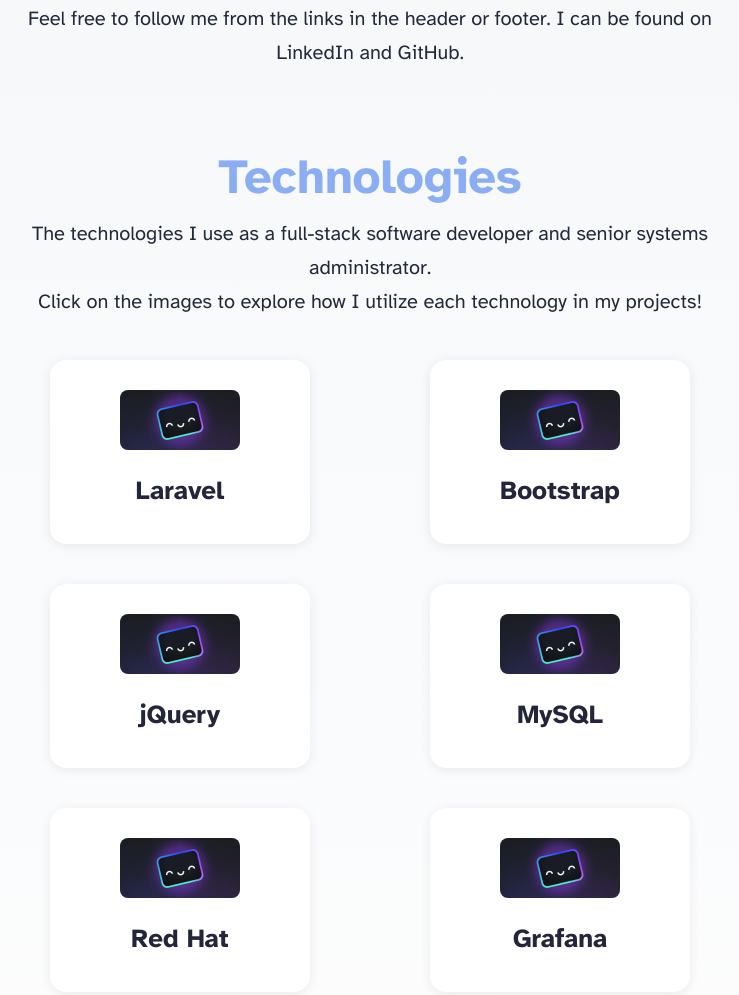
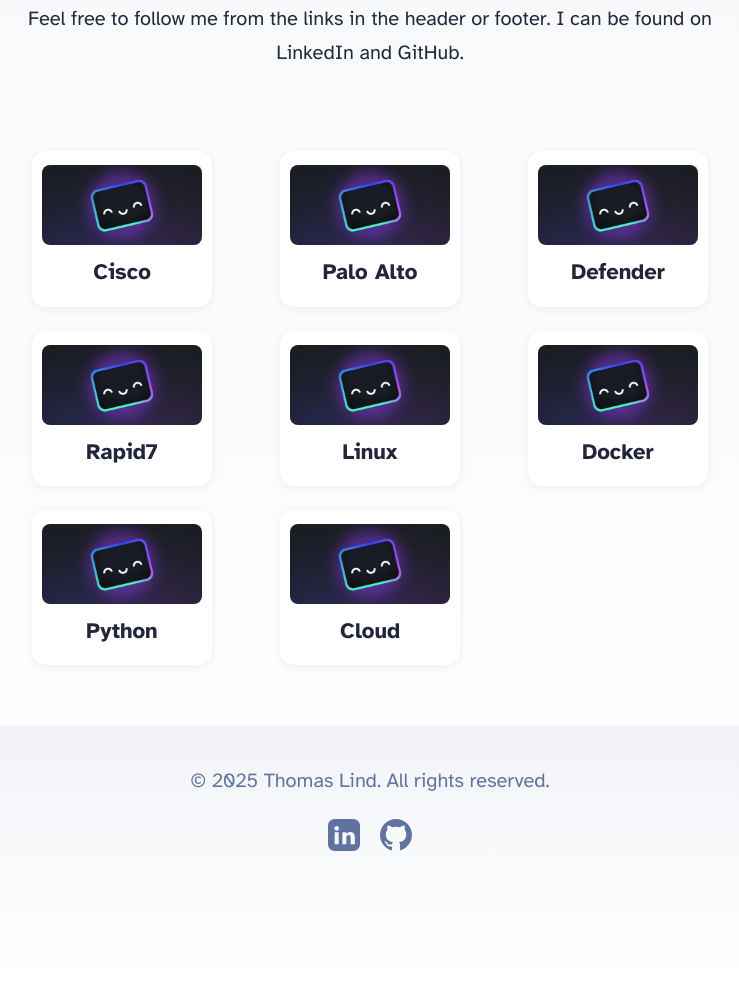
Before and after one commit to TommyL22/webcv, an Astro site: page / in a window 1280 px wide. Shown: the part 852-1847 px from the top of the page, without its empty margins (270-1009 px from the left). Built offline with nearby package versions, Linux system fonts and the light colour scheme; Astro itself is replaced by a stand-in of ours.

Commit message:
Technologies component update

```diff
--- a/src/components/Technologies.astro
+++ b/src/components/Technologies.astro
@@ -1,44 +1,39 @@
 ---
 // filepath: src/components/Technologies.astro
 const technologies = [
-  { name: "Laravel", img: "/tech/blog-placeholder-about.jpg", alt: "Laravel" },
-  { name: "Bootstrap", img: "/tech/blog-placeholder-about.jpg", alt: "Bootstrap" },
-  { name: "jQuery", img: "/tech/blog-placeholder-about.jpg", alt: "jQuery" },
-  { name: "MySQL", img: "/tech/blog-placeholder-about.jpg", alt: "MySQL" },
-  { name: "Red Hat", img: "/tech/blog-placeholder-about.jpg", alt: "Red Hat" },
-  { name: "Grafana", img: "/tech/blog-placeholder-about.jpg", alt: "Grafana" },
-  { name: "Rundeck", img: "/tech/blog-placeholder-about.jpg", alt: "Rundeck" },
+  { name: "Cisco", img: "/tech/blog-placeholder-about.jpg", alt: "Python" },
+  { name: "Palo Alto", img: "/tech/blog-placeholder-about.jpg", alt: "Palo Alto" },
+  { name: "Defender", img: "/tech/blog-placeholder-about.jpg", alt: "Defender" },
+  { name: "Rapid7", img: "/tech/blog-placeholder-about.jpg", alt: "Rapid7" },
+  { name: "Linux", img: "/tech/blog-placeholder-about.jpg", alt: "Linux" },
+  { name: "Docker", img: "/tech/blog-placeholder-about.jpg", alt: "Docker" },
   { name: "Python", img: "/tech/blog-placeholder-about.jpg", alt: "Python" },
+  { name: "Cloud", img: "/tech/blog-placeholder-about.jpg", alt: "Cloud" },
 ];
 ---
 <section style="margin-top: 4em;">
-  <h2 style="text-align:center; color:#8aadf4;">Technologies</h2>
-  <p style="text-align:center; max-width:700px; margin:0 auto 2em;">
-    The technologies I use as a full-stack software developer and senior systems administrator.<br>
-    Click on the images to explore how I utilize each technology in my projects!
-  </p>
   <div style="
     display: grid;
-    grid-template-columns: repeat(auto-fit, minmax(260px, 1fr));
-    gap: 2em;
+    grid-template-columns: repeat(auto-fit, minmax(220px, 1fr));
+    gap: 1.2em;
     justify-items: center;
     align-items: center;
     ">
     {technologies.map(tech => (
       <div style="
         background: #fff;
-        border-radius: 16px;
-        box-shadow: 0 2px 12px rgba(0,0,0,0.08);
-        padding: 1.5em 1em;
+        border-radius: 14px;
+        box-shadow: 0 2px 8px rgba(0,0,0,0.06);
+        padding: 0.7em 0.5em;
         display: flex;
         flex-direction: column;
         align-items: center;
-        min-width: 220px;
-        min-height: 120px;
+        min-width: 160px;
+        min-height: 80px;
         transition: transform 0.15s;
       " onmouseover="this.style.transform='scale(1.04)'" onmouseout="this.style.transform='scale(1)'">
-        <img src={tech.img} alt={tech.alt} style="max-width: 120px; max-height: 60px; margin-bottom: 1em;" />
-        <span style="font-size: 1.3em; font-weight: bold; color: #23263a;">{tech.name}</span>
+        <img src={tech.img} alt={tech.alt} style="max-width: 160px; max-height: 80px; margin-bottom: 0.5em;" />
+        <span style="font-size: 1.1em; font-weight: bold; color: #23263a;">{tech.name}</span>
       </div>
     ))}
   </div>
```
